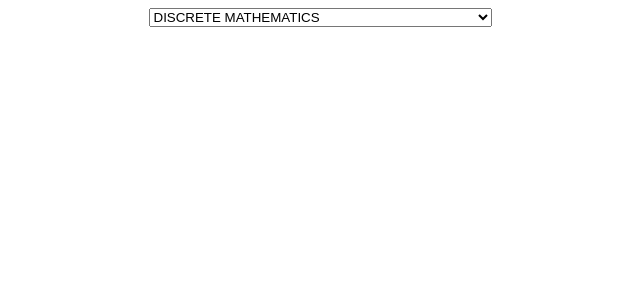
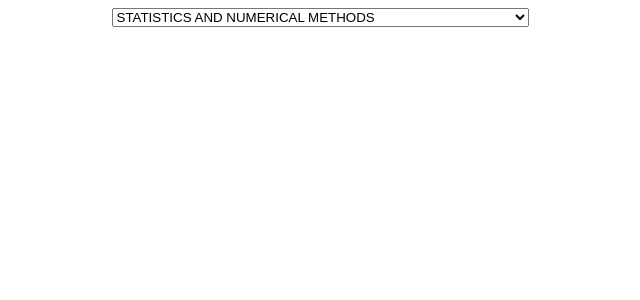
Before and after one commit to AswinElango/Drop-down, a React (Create React App) app: page / in a window 1280 px wide. Shown: the top 300 px of the page, without its empty margins (320-960 px from the left). Built offline with nearby package versions, Linux system fonts and the light colour scheme.

Commit message:
Fixed the fetch using Sub.js

```diff
--- a/src/components/Drop.jsx
+++ b/src/components/Drop.jsx
@@ -1,15 +1,20 @@
 import React from "react";
-import cse from "./Cse";
-// import sub from "./Sub";
+// import cse from "./Cse";
+import { getSubjects } from "./Sub";
 
 function Drop() {
-  let a = cse;
-  let b = 2;
+  let a = "mech";
+  let b = 3;
 
   return (
     <div>
+      {/* <select>
+        {a[b].map((items, index) => {
+          return <option key={items}> {items} </option>;
+        })}
+      </select> */}
       <select>
-        {a[b].map((items, index) => {
+        {getSubjects(a)[b].map((items, index) => {
           return <option key={items}> {items} </option>;
         })}
       </select>
--- a/src/components/Sub.js
+++ b/src/components/Sub.js
@@ -728,7 +728,7 @@ const ft = [
   ]
 ];
 
-exports.getSubjects = function (dept) {
+export const getSubjects = (dept) => {
   if (dept === "cse") return cse;
   if (dept === "ece") return ece;
   if (dept === "eee") return eee;
```
